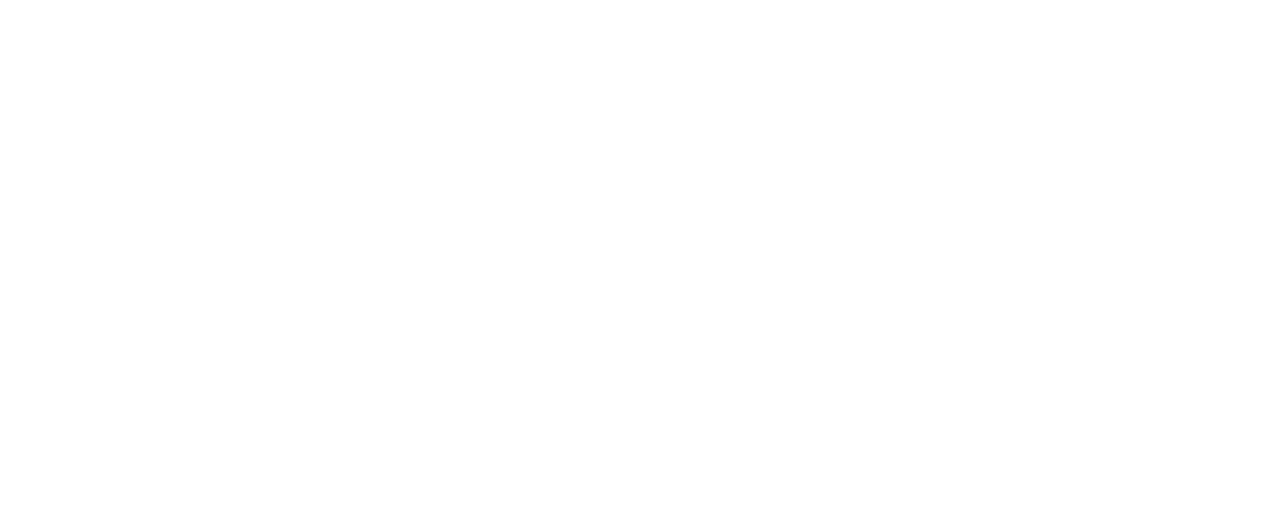
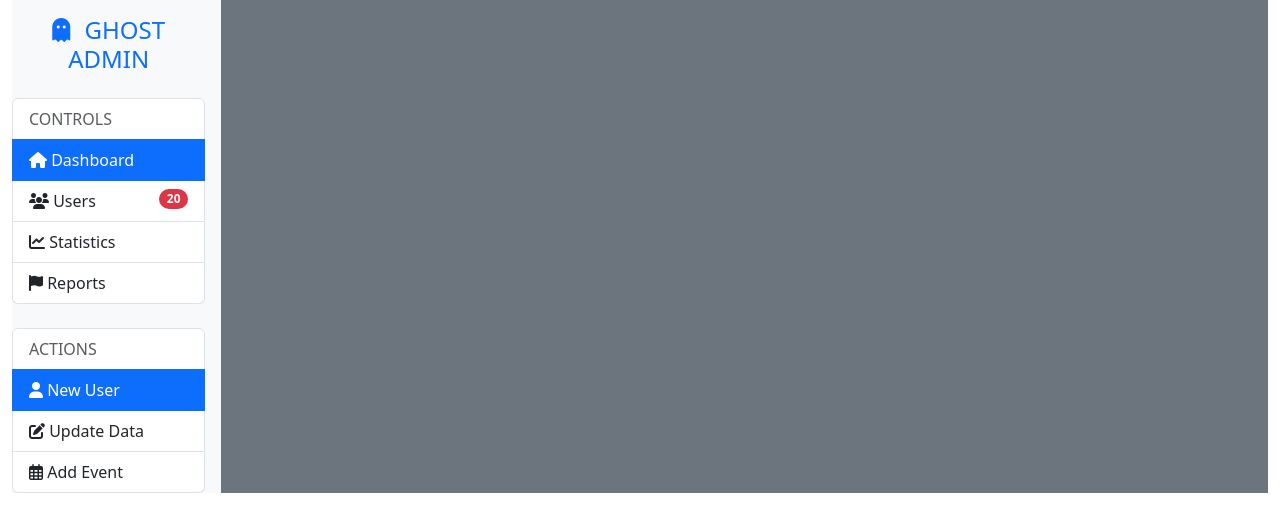
Before and after one commit to kaung-minkhant/ghost-admin, a plain HTML site: page index.html in a window 1280 px wide. Drawn offline with nearby package versions, Linux system fonts and the light colour scheme.

Commit message:
added nav

```diff
--- a/index.html
+++ b/index.html
@@ -5,8 +5,56 @@
     <meta http-equiv="X-UA-Compatible" content="IE=edge">
     <meta name="viewport" content="width=device-width, initial-scale=1.0">
     <title>Ghost Admin Dashboard</title>
+    <link href="https://cdn.jsdelivr.net/npm/bootstrap@5.3.1/dist/css/bootstrap.min.css" rel="stylesheet" integrity="sha384-4bw+/aepP/YC94hEpVNVgiZdgIC5+VKNBQNGCHeKRQN+PtmoHDEXuppvnDJzQIu9" crossorigin="anonymous">
 </head>
 <body>
-
+    <div class="container-fluid">
+        <div class="row g-0">
+            <nav class="col-2 bg-light pe-3">
+                <h1 class="h4 py-3 text-center text-primary">
+                    <i class="fas fa-ghost me-2"></i>
+                    <span class="d-none d-lg-inline">GHOST ADMIN</span>
+                </h1>
+                <div class="list-group mb-4">
+                    <span class="list-group-item text-muted">CONTROLS</span>
+                    <a href="#" class="list-group-item list-group-item-action active">
+                        <i class="fas fa-home"></i>
+                        <span class="d-none d-lg-inline">Dashboard</span>
+                    </a>
+                    <a href="#" class="list-group-item list-group-item-action">
+                        <i class="fas fa-users"></i>
+                        <span class="d-none d-lg-inline">Users</span>
+                        <span class="badge bg-danger rounded-pill float-end">20</span>
+                    </a>
+                    <a href="#" class="list-group-item list-group-item-action">
+                        <i class="fas fa-chart-line"></i>
+                        <span class="d-none d-lg-inline">Statistics</span>
+                    </a>
+                    <a href="#" class="list-group-item list-group-item-action">
+                        <i class="fas fa-flag"></i>
+                        <span class="d-none d-lg-inline">Reports</span>
+                    </a>
+                </div>
+                <div class="list-group">
+                    <span class="list-group-item text-muted">ACTIONS</span>
+                    <a href="#" class="list-group-item list-group-item-action active">
+                        <i class="fas fa-user"></i>
+                        <span class="d-none d-lg-inline">New User</span>
+                    </a>
+                    <a href="#" class="list-group-item list-group-item-action">
+                        <i class="fas fa-edit"></i>
+                        <span class="d-none d-lg-inline">Update Data</span>
+                    </a>
+                    <a href="#" class="list-group-item list-group-item-action">
+                        <i class="far fa-calendar-alt"></i>
+                        <span class="d-none d-lg-inline">Add Event</span>
+                    </a>
+                </div>
+            </nav>
+            <main class="col-10 bg-secondary"></main>
+        </div>
+    </div>
+    <script src="https://cdn.jsdelivr.net/npm/bootstrap@5.3.1/dist/js/bootstrap.bundle.min.js" integrity="sha384-HwwvtgBNo3bZJJLYd8oVXjrBZt8cqVSpeBNS5n7C8IVInixGAoxmnlMuBnhbgrkm" crossorigin="anonymous"></script>
+    <script src="https://kit.fontawesome.com/706073cd13.js" crossorigin="anonymous"></script>
 </body>
 </html>
```
